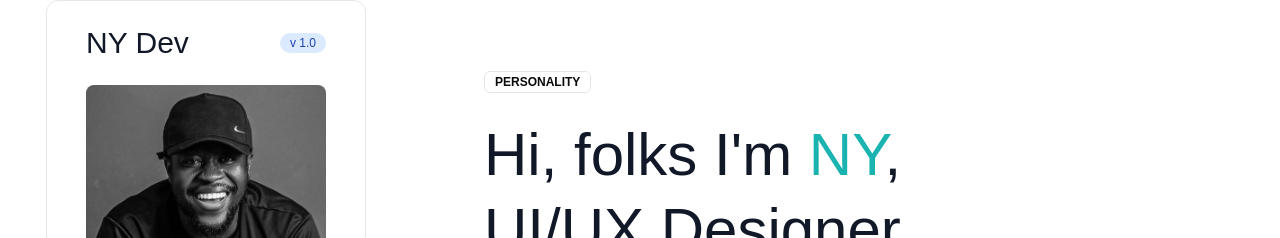
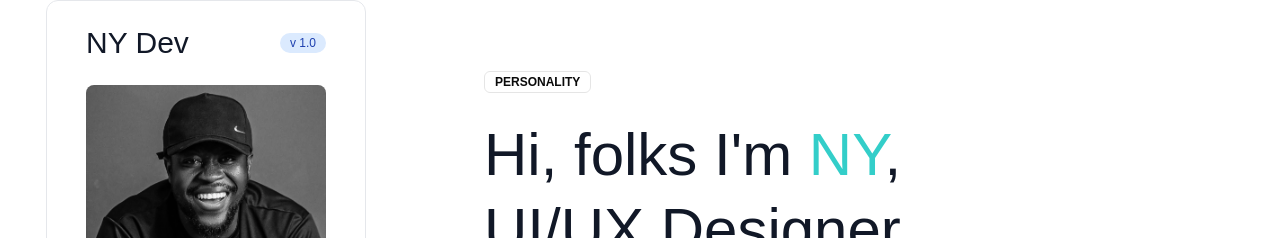
Before and after one commit to nanayawdev/nanayaw.dev, a React (Vite) app: page / in a window 1280 px wide. Shown: the part 73-311 px from the top of the page. Built offline with nearby package versions, Linux system fonts and the light colour scheme.

Commit message:
Darkmode text color chnaged for NY

```diff
--- a/src/pages/Home.jsx
+++ b/src/pages/Home.jsx
@@ -11,7 +11,7 @@ const Home = () => {
         </Badge>
 
         <h1 className="text-6xl text-gray-900 dark:text-gray-100 font-medium leading-tight mb-6">
-          Hi, folks I'm <span className="text-riptide-500">NY</span>,{' '}
+          Hi, folks I'm <span className="text-riptide-400 dark:text-[#2bfd5f]">NY</span>,{' '}
           <br />
           UI/UX Designer
           <br />
```
